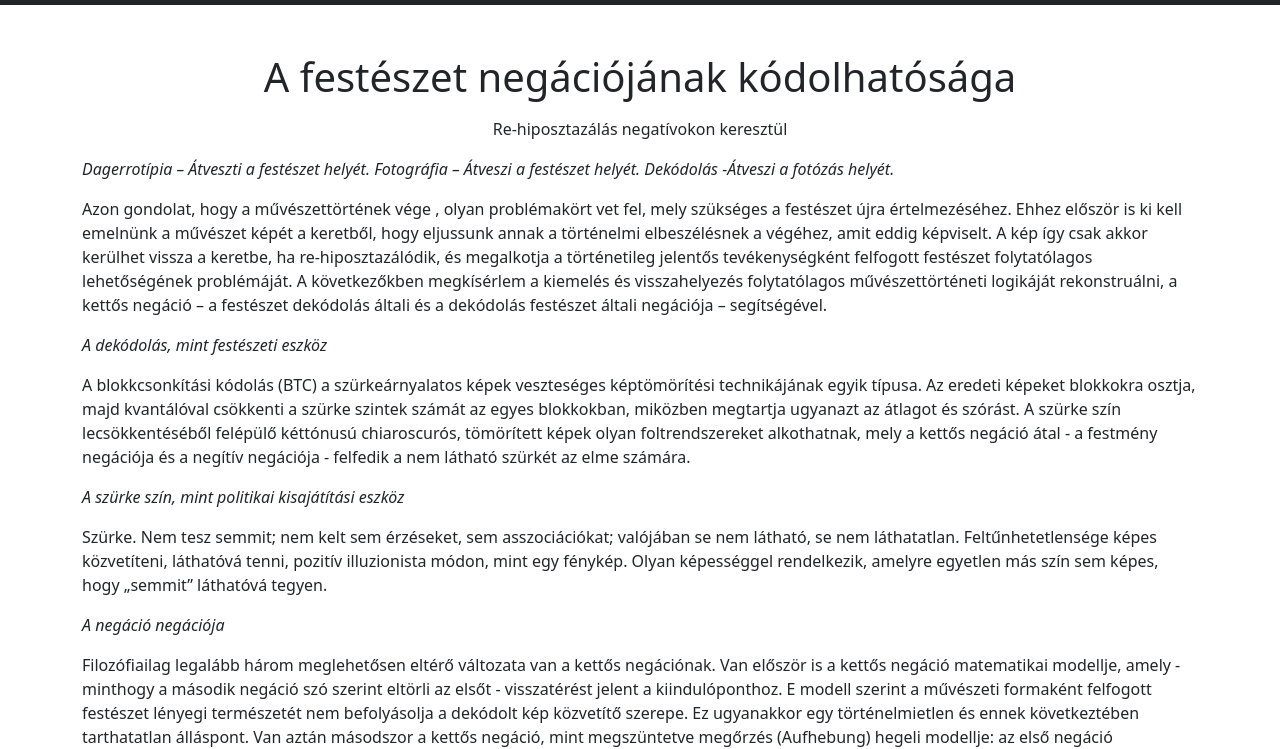
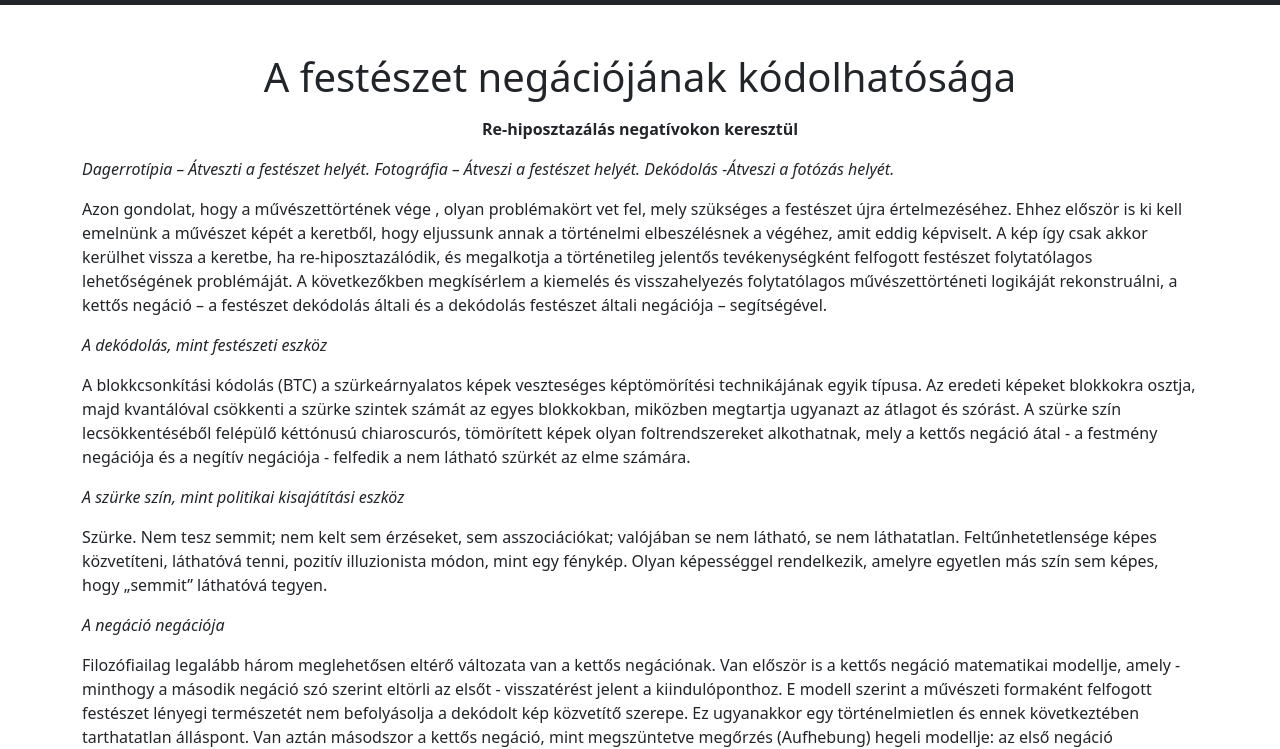
Before and after one commit to bankitomi32/matlab, a plain HTML site: page index.html in a window 1280 px wide. Shown: the part 51-800 px from the top of the page. Drawn offline with nearby package versions, Linux system fonts and the light colour scheme.

Commit message:
Update index.html

```diff
--- a/index.html
+++ b/index.html
@@ -30,7 +30,7 @@
         <div class="container">
             <div class="text-start mt-5">
                 <h1><center>A festészet negációjának kódolhatósága</center></h1>
-                <p class="lead"><center>Re-hiposztazálás negatívokon keresztül</center></p>
+                <p class="lead"><center><b>Re-hiposztazálás negatívokon keresztül</b></center></p>
                 <p align=”right”><i>Dagerrotípia – Átveszti a festészet helyét. Fotográfia – Átveszi a festészet helyét. Dekódolás -Átveszi a fotózás helyét.</i></p>
 <p>Azon gondolat, hogy a művészettörtének vége , olyan problémakört vet fel, mely szükséges a festészet újra értelmezéséhez. Ehhez először is ki kell emelnünk a művészet képét a keretből, hogy eljussunk annak a történelmi elbeszélésnek a végéhez, amit eddig képviselt. A kép így csak akkor kerülhet vissza a keretbe, ha re-hiposztazálódik, és megalkotja a történetileg jelentős tevékenységként felfogott festészet folytatólagos lehetőségének problémáját.
 A következőkben megkísérlem a kiemelés és visszahelyezés folytatólagos művészettörténeti logikáját rekonstruálni, a kettős negáció – a festészet dekódolás általi és a dekódolás festészet általi negációja – segítségével.</p>
```
